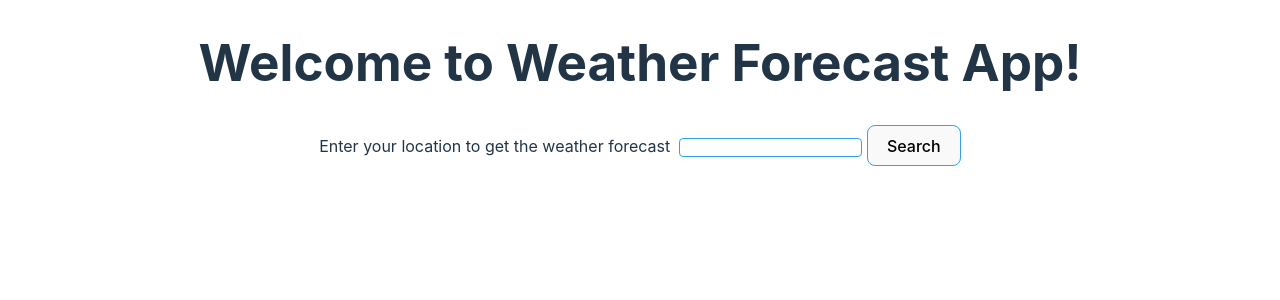
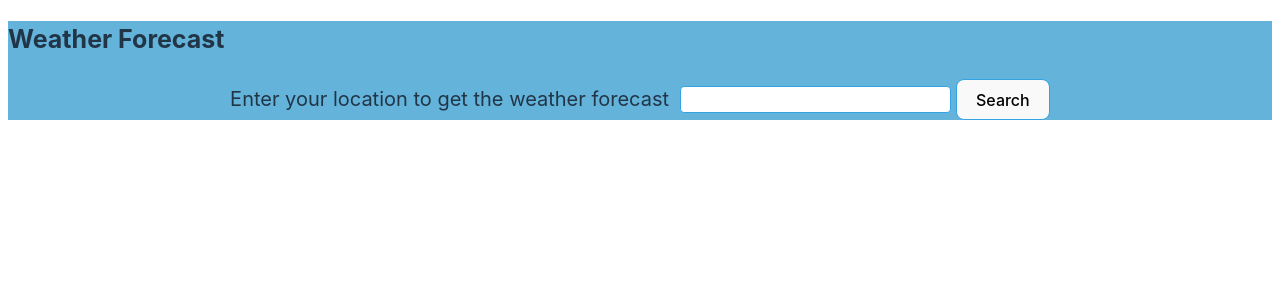
Before and after one commit to PrasantiNalla/WeatherForecast, a React (Vite) app: page /forecast in a window 1280 px wide. Shown: the top 300 px of the page. Built offline with nearby package versions, Linux system fonts and the light colour scheme.

Commit message:
working code with displaying table in the center along with colspan working

```diff
--- a/src/components/Forecast/Forecast.scss
+++ b/src/components/Forecast/Forecast.scss
@@ -1,9 +1,20 @@
+h2 {
+    text-align: left;
+    font-size: 25px;
+}
+
+
 .page-header {
-    padding-top: 200px;
+    padding-top: 100px;
+    font-size: 20px;
+}
+
+.form-input {
+    font-size: 20px;
 }
 
 p {
-    color: rgb(52, 163, 227);
+    color: rgb(244, 240, 124);
 }
 
 table {
--- a/src/components/Forecast/Forecast.tsx
+++ b/src/components/Forecast/Forecast.tsx
@@ -26,12 +26,13 @@ export const Forecast: React.FunctionComponent = () => {
 
     return (
         <main>
-            <h1>Welcome to Weather Forecast App!</h1>
+            <h2>Weather Forecast</h2>
             <form onSubmit={handleSubmit}>
                 <label className="page-header">
                     Enter your location to get the weather forecast &nbsp;
                 </label>
                 <input
+                    className="form-input"
                     type="text"
                     name="userLoc"
                     id="userLoc"
@@ -58,10 +59,12 @@ export const Forecast: React.FunctionComponent = () => {
                                     <>
                                         <div>
                                             {day.description} <br />
-                                            <img src="./icons/icons8-sunrise-48.png" />&nbsp;&nbsp;&nbsp;
-                                            <img src="./icons/icons8-sunset-48.png" /> <br />
-                                            {day.sunrise} &nbsp;&nbsp;&nbsp;
-                                            {day.sunset}
+                                            <img src="./icons/icons8-sunrise-48.png" />&nbsp;&nbsp;&nbsp;&nbsp;&nbsp;
+                                            <img src="./icons/icons8-sunset-48.png" />&nbsp;&nbsp;&nbsp;&nbsp;&nbsp;
+                                            <img src="./icons/uv-index1.png" /><br />
+                                            {day.sunrise}&nbsp;&nbsp;&nbsp;
+                                            {day.sunset}&nbsp;&nbsp;&nbsp;
+                                            {day.uvindex}
                                         </div>
                                         <table>
                                             <tbody className="hour-tbody">
--- a/src/index.scss
+++ b/src/index.scss
@@ -1,3 +1,7 @@
+body{
+  background-color: rgb(100, 179, 218);
+}
+
 :root {
   font-family: Inter, system-ui, Avenir, Helvetica, Arial, sans-serif;
   line-height: 1.5;
```
Also changed, not shown: public/icons/uv-index.png (added), public/icons/uv-index1.png (added).
